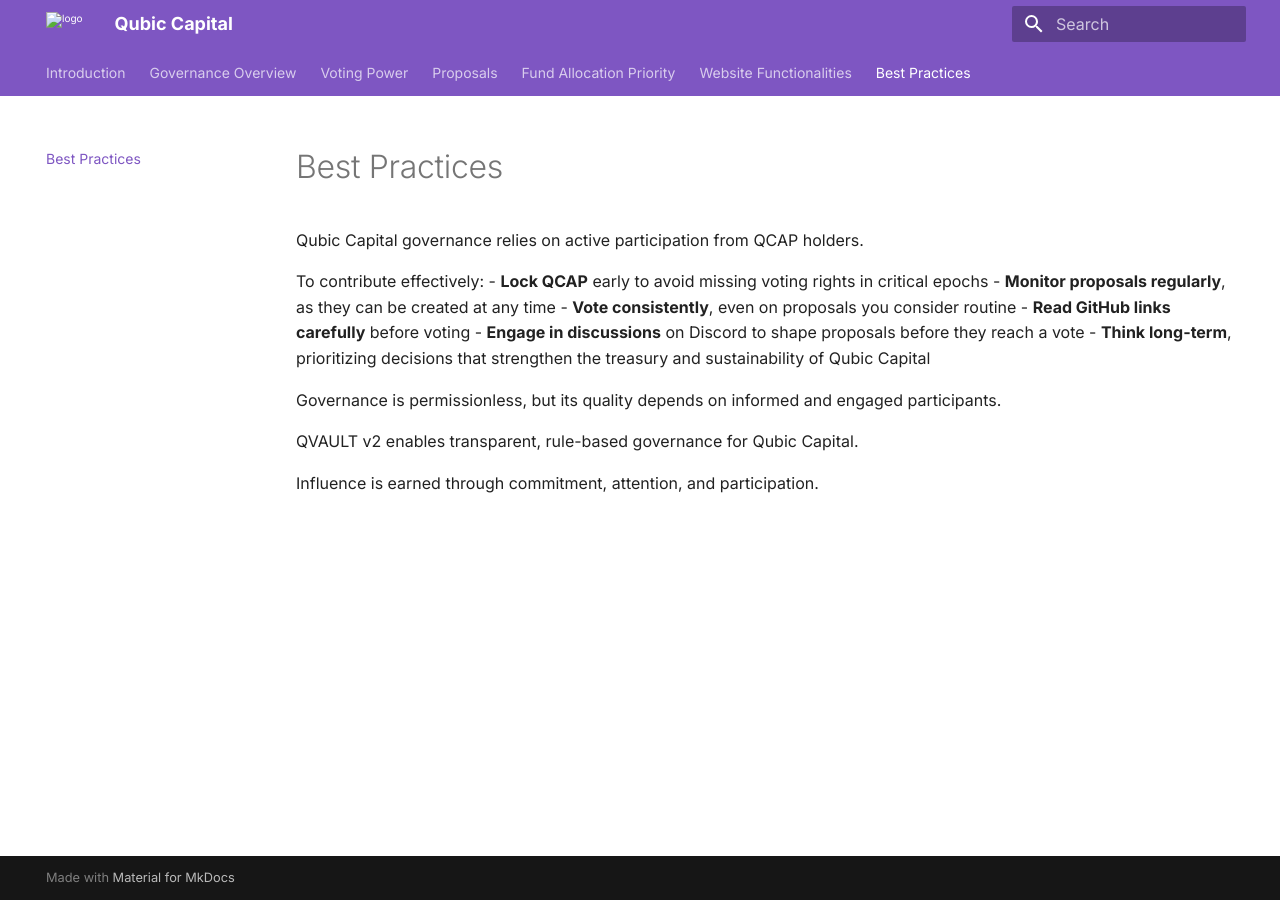
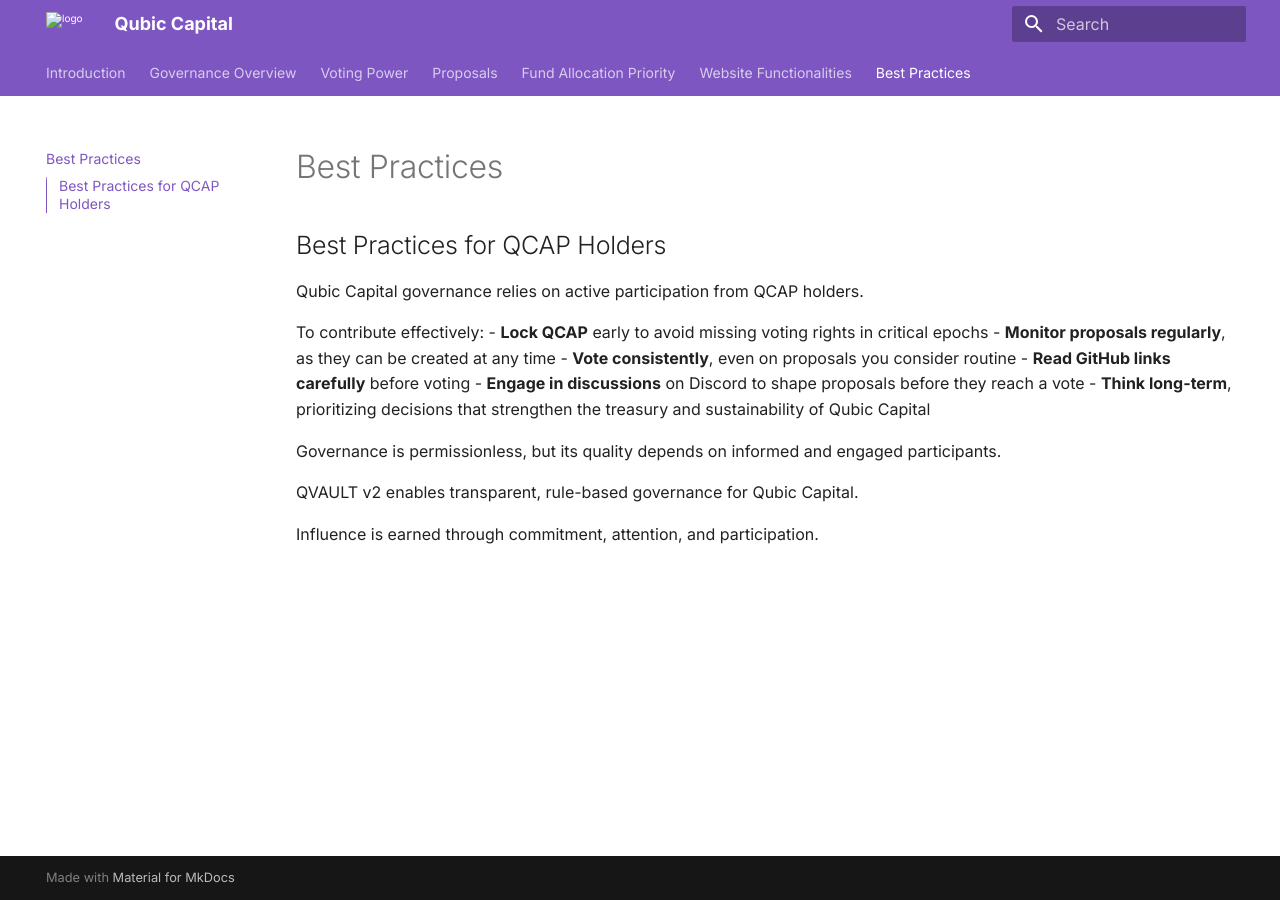
Before and after one commit to HermanToothrot10/qubic-capital-manual, an MkDocs documentation site: the page built from docs/best-practices.md, in a window 1280 px wide. Built offline with MkDocs 1.6.1 and Material for MkDocs 9.7.7, drawn with Linux system fonts in a browser that asks for light colours.

Commit message:
Update best-practices.md

```diff
--- a/docs/best-practices.md
+++ b/docs/best-practices.md
@@ -1,3 +1,5 @@
+## Best Practices for QCAP Holders
+
 Qubic Capital governance relies on active participation from QCAP holders.
 
 To contribute effectively:
```
